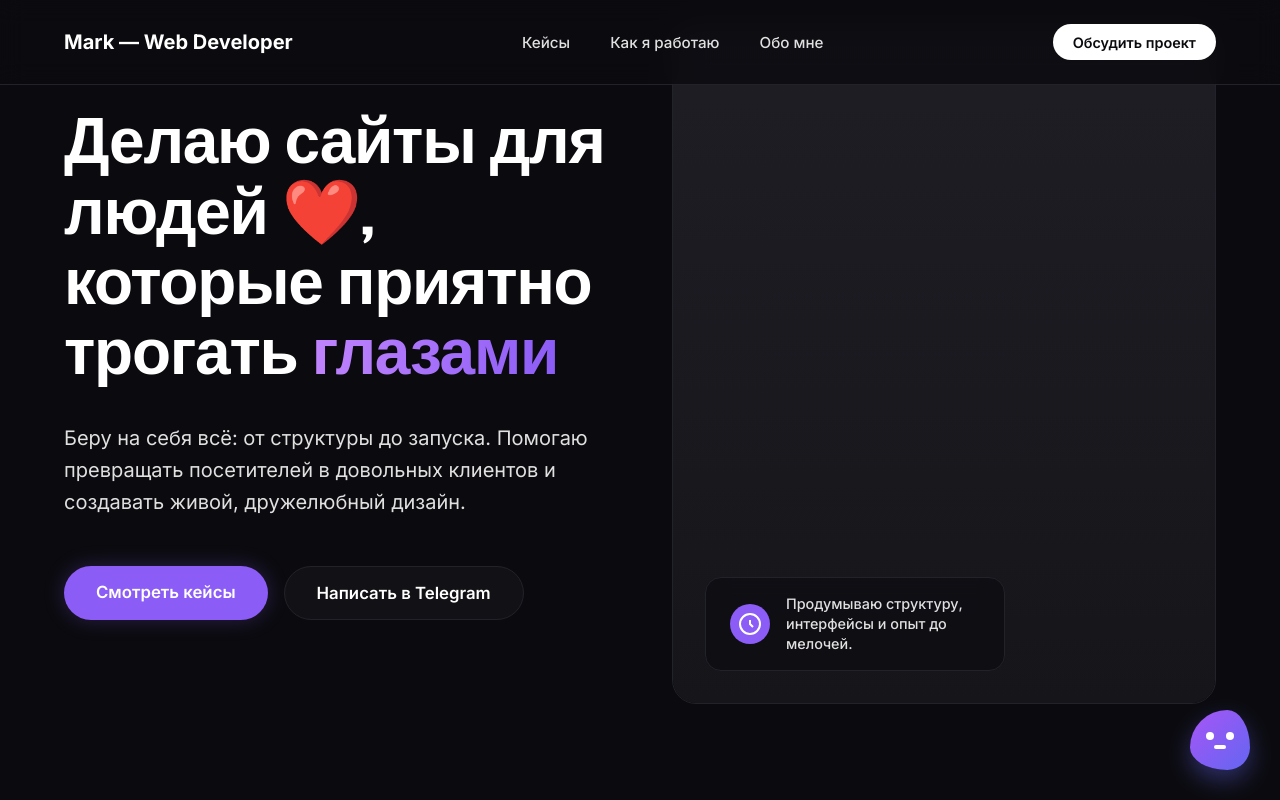
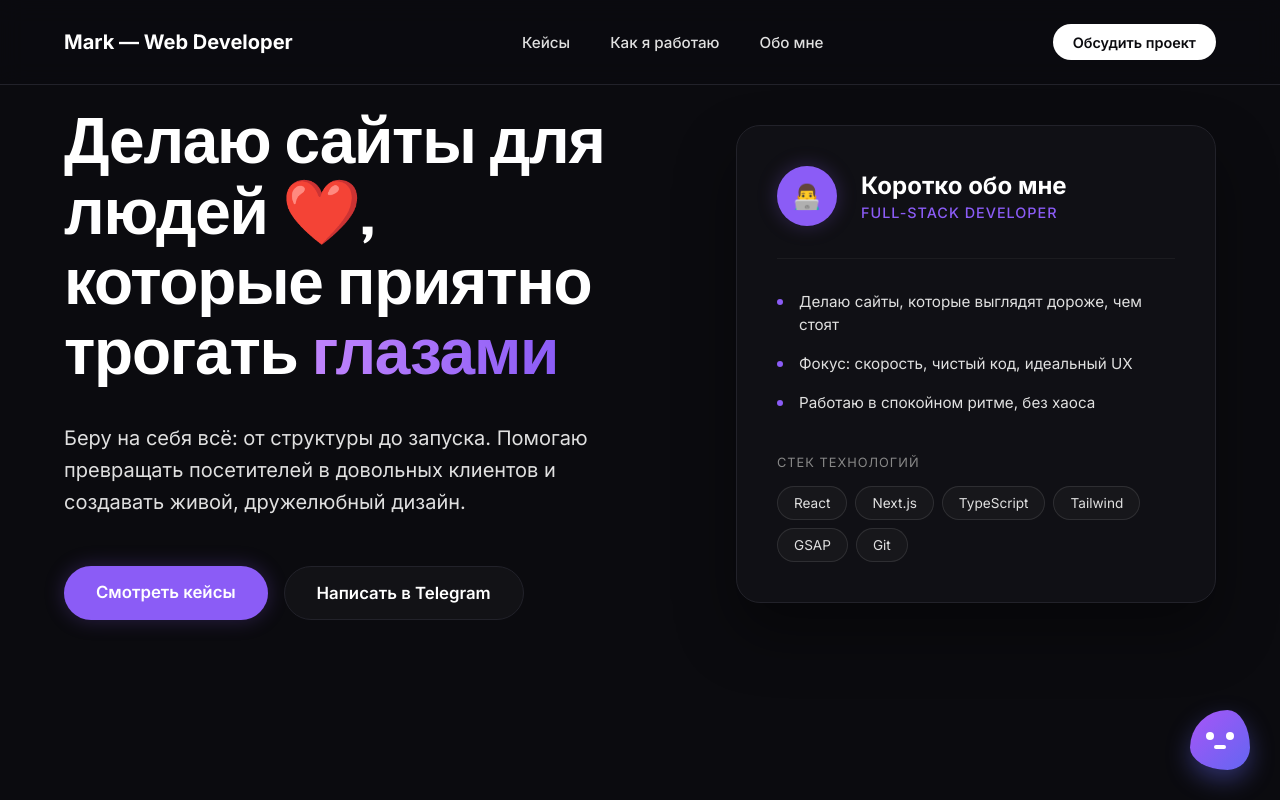
Before and after one commit to Exclusiveogurchik/myportfolio, a Next.js app: page / in a window 1280 px wide. Shown: the top 800 px of the page. Built offline with nearby package versions, Linux system fonts and the light colour scheme.

Commit message:
Replace empty hero block with an informative Dev Card

```diff
--- a/src/app/page.module.css
+++ b/src/app/page.module.css
@@ -103,47 +103,112 @@
   background: rgba(255, 255, 255, 0.03);
 }
 
-.heroImageWrapper {
-  position: relative;
+.heroRightDev {
+  display: flex;
+  justify-content: flex-end;
+  align-items: center;
   width: 100%;
-  aspect-ratio: 4/5;
-  border-radius: 24px;
-  overflow: hidden;
-  border: 1px solid var(--border);
 }
 
-.heroBadge {
-  position: absolute;
-  bottom: 2rem;
-  left: 2rem;
-  background: rgba(11, 11, 15, 0.6);
-  backdrop-filter: blur(10px);
-  padding: 1rem 1.5rem;
-  border-radius: 16px;
+.devCard {
+  background: rgba(25, 25, 30, 0.4);
+  backdrop-filter: blur(20px);
   border: 1px solid var(--border);
+  border-radius: 24px;
+  padding: 2.5rem;
+  width: 100%;
+  max-width: 480px;
+  box-shadow: 0 30px 60px rgba(0,0,0,0.4);
+}
+
+.devCardHeader {
   display: flex;
   align-items: center;
-  gap: 1rem;
-  max-width: 300px;
+  gap: 1.5rem;
+  margin-bottom: 2rem;
+  padding-bottom: 2rem;
+  border-bottom: 1px solid rgba(255,255,255,0.05);
 }
 
-.badgeIcon {
-  width: 40px;
-  height: 40px;
+.devAvatar {
+  width: 60px;
+  height: 60px;
   border-radius: 50%;
   background: var(--accent);
   display: flex;
   align-items: center;
   justify-content: center;
-  color: #fff;
+  box-shadow: 0 0 20px var(--accent-glow);
+}
+
+.devName {
+  font-size: 1.5rem;
+  font-family: var(--font-display);
+  color: var(--foreground);
+  margin-bottom: 0.25rem;
+}
+
+.devRole {
+  font-size: 0.9rem;
+  color: var(--accent);
+  font-weight: 500;
+  text-transform: uppercase;
+  letter-spacing: 1px;
+}
+
+.devFacts {
+  list-style: none;
+  margin-bottom: 2.5rem;
+}
+
+.devFacts li {
+  display: flex;
+  align-items: flex-start;
+  gap: 1rem;
+  color: var(--light-gray);
+  margin-bottom: 1rem;
+  font-size: 0.95rem;
+  line-height: 1.5;
+}
+
+.factDot {
+  width: 6px;
+  height: 6px;
+  background: var(--accent);
+  border-radius: 50%;
+  margin-top: 8px;
   flex-shrink: 0;
 }
 
-.badgeText {
-  font-size: 0.9rem;
+.devStackTitle {
+  display: block;
+  font-size: 0.8rem;
+  text-transform: uppercase;
+  letter-spacing: 1px;
+  color: var(--gray);
+  margin-bottom: 1rem;
+}
+
+.devStackGrid {
+  display: flex;
+  flex-wrap: wrap;
+  gap: 0.5rem;
+}
+
+.devStackGrid span {
+  background: rgba(255,255,255,0.03);
+  border: 1px solid rgba(255,255,255,0.1);
+  padding: 0.5rem 1rem;
+  border-radius: 100px;
+  font-size: 0.85rem;
   color: var(--light-gray);
-  font-weight: 500;
-  line-height: 1.4;
+  transition: all 0.3s ease;
+}
+
+.devStackGrid span:hover {
+  background: var(--accent-glow);
+  border-color: var(--accent);
+  color: #fff;
 }
 
 .section {
--- a/src/app/page.tsx
+++ b/src/app/page.tsx
@@ -123,18 +123,47 @@ export default function Home() {
         </motion.div>
 
         <motion.div
-          initial={{ opacity: 0, scale: 0.95 }}
-          animate={{ opacity: 1, scale: 1 }}
+          initial={{ opacity: 0, x: 20 }}
+          animate={{ opacity: 1, x: 0 }}
           transition={{ duration: 1, delay: 0.2 }}
-          className={styles.heroImageWrapper}
+          className={styles.heroRightDev}
         >
-          <div style={{ width: '100%', height: '100%', background: 'linear-gradient(to bottom, #1e1e24, #15151a)' }}></div>
-          <div className={styles.heroBadge}>
-            <div className={styles.badgeIcon}>
-              <svg width="24" height="24" viewBox="0 0 24 24" fill="none" stroke="currentColor" strokeWidth="2"><circle cx="12" cy="12" r="10"/><path d="M12 8v4l3 3"/></svg>
+          <div className={styles.devCard}>
+            <div className={styles.devCardHeader}>
+              <div className={styles.devAvatar}>
+                <span style={{ fontSize: "1.5rem" }}>👨‍💻</span>
+              </div>
+              <div>
+                <h3 className={styles.devName}>Коротко обо мне</h3>
+                <p className={styles.devRole}>Full-stack Developer</p>
+              </div>
             </div>
-            <div className={styles.badgeText}>
-              Продумываю структуру, интерфейсы и опыт до мелочей.
+
+            <ul className={styles.devFacts}>
+              <li>
+                <span className={styles.factDot}></span>
+                Делаю сайты, которые выглядят дороже, чем стоят
+              </li>
+              <li>
+                <span className={styles.factDot}></span>
+                Фокус: скорость, чистый код, идеальный UX
+              </li>
+              <li>
+                <span className={styles.factDot}></span>
+                Работаю в спокойном ритме, без хаоса
+              </li>
+            </ul>
+
+            <div className={styles.devStack}>
+              <span className={styles.devStackTitle}>Стек технологий</span>
+              <div className={styles.devStackGrid}>
+                <span>React</span>
+                <span>Next.js</span>
+                <span>TypeScript</span>
+                <span>Tailwind</span>
+                <span>GSAP</span>
+                <span>Git</span>
+              </div>
             </div>
           </div>
         </motion.div>
@@ -273,61 +302,7 @@ export default function Home() {
       </section>
 
 
-      {/* ABOUT & STACK */}
-      <section id="about" className={styles.section} style={{ paddingTop: 0, paddingBottom: "4rem" }}>
-        <motion.div
-          initial="hidden"
-          whileInView="visible"
-          viewport={{ once: true, margin: "-100px" }}
-          variants={staggerContainer}
-        >
-          <motion.div variants={fadeInUp} className={styles.eyebrow}>Обо мне 🙂</motion.div>
 
-          <div className={styles.aboutGrid}>
-            <motion.div variants={fadeInUp} className={styles.aboutTextCol}>
-              <h2 className="display-font">Делаю сайты, которые не просто работают, а выглядят как продукт.</h2>
-              <p>Привет! Меня зовут Mark. Я full-stack разработчик, и я реально кайфую от сборки интерфейсов, которые «приятно трогать глазами». Люблю, когда анимации плавные, цвета мягкие, а структура понятна даже через полгода.</p>
-
-              <div className={styles.aboutFacts}>
-                <div className={styles.factItem}>
-                  <span className={styles.factIcon}>✨</span>
-                  <span>Убираю «дешёвый вид» с сайтов</span>
-                </div>
-                <div className={styles.factItem}>
-                  <span className={styles.factIcon}>⚡</span>
-                  <span>Фокус: скорость, адаптив, идеальный UX</span>
-                </div>
-                <div className={styles.factItem}>
-                  <span className={styles.factIcon}>🤝</span>
-                  <span>Работаю в спокойном ритме, без хаоса и всегда на связи</span>
-                </div>
-              </div>
-            </motion.div>
-
-            <motion.div variants={fadeInUp} className={styles.aboutStatsCol}>
-              <div className={styles.stackBox}>
-                <h3>Стек технологий ⚙️</h3>
-                <div className={styles.stackIconsGrid}>
-                  {['React', 'Next.js', 'TypeScript', 'Tailwind', 'GSAP', 'Figma'].map(tech => (
-                    <div key={tech} className={styles.stackItem}>{tech}</div>
-                  ))}
-                </div>
-              </div>
-
-              <div className={styles.statsBox}>
-                <div className={styles.statItem}>
-                  <h4>5+</h4>
-                  <span>Проектов в фокусе</span>
-                </div>
-                <div className={styles.statItem}>
-                  <h4>1000+</h4>
-                  <span>Часов практики</span>
-                </div>
-              </div>
-            </motion.div>
-          </div>
-        </motion.div>
-      </section>
 
       {/* CONTACT (Form) */}
       <section id="contact" className={styles.section}>
```
